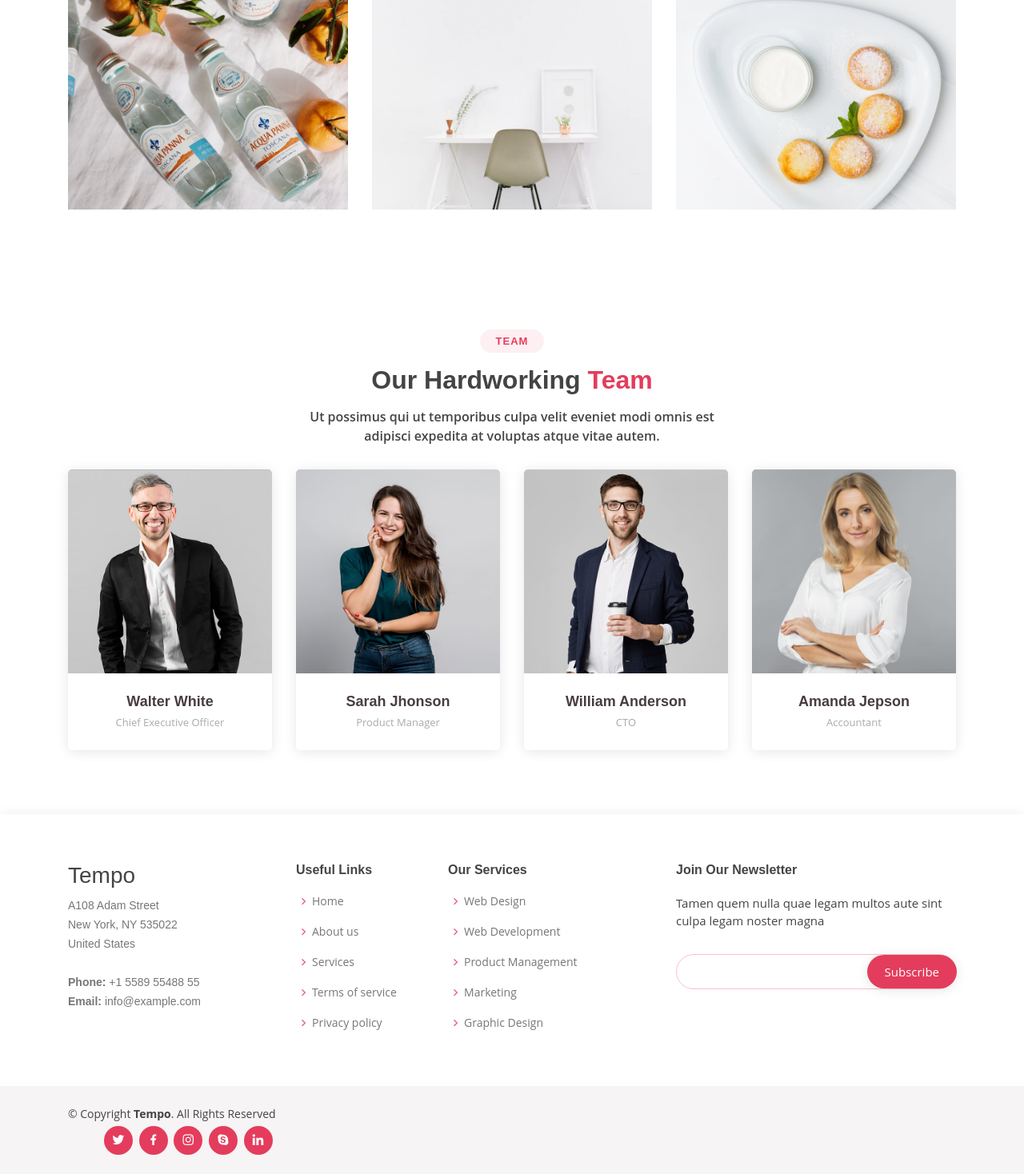
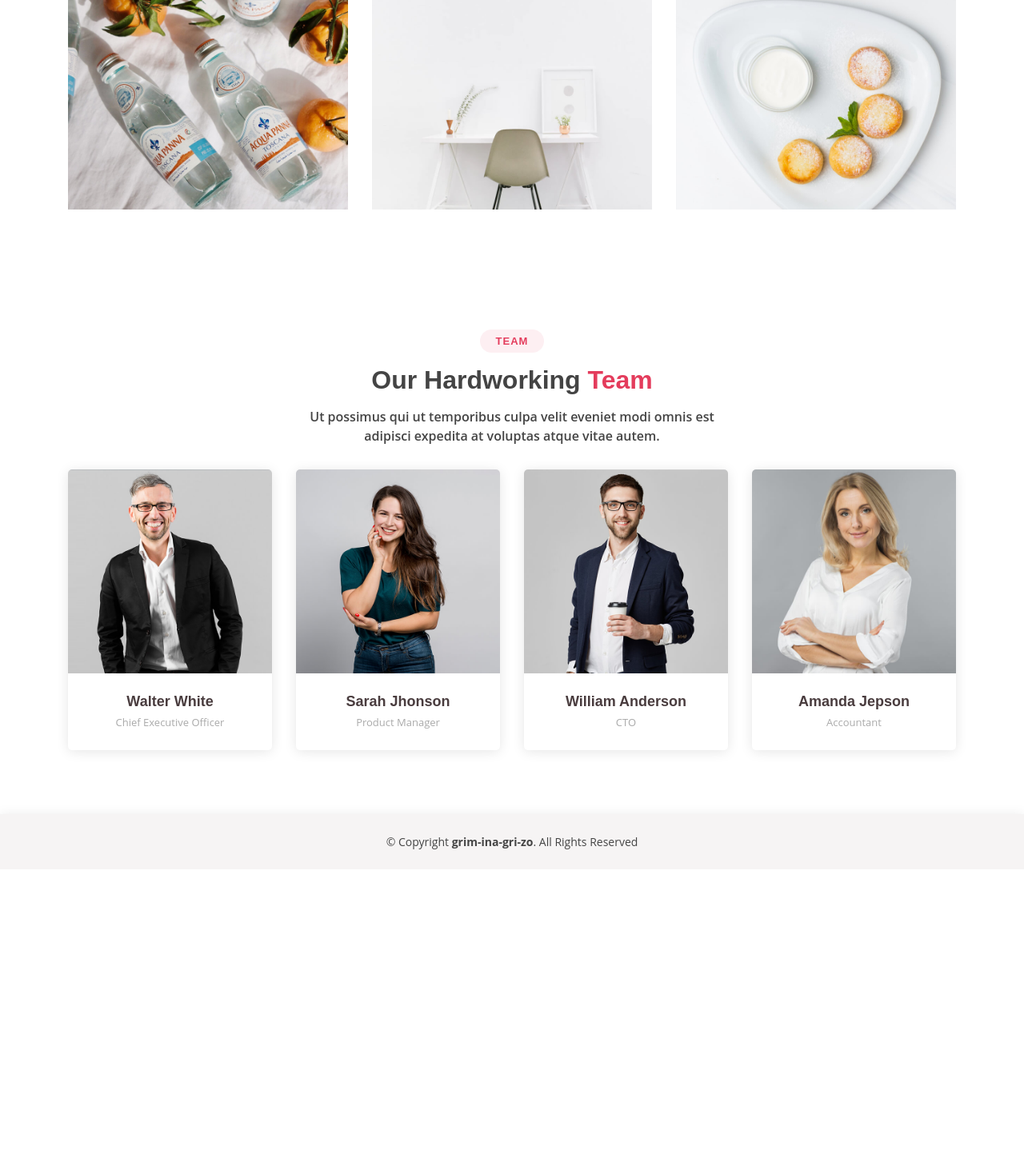
Before and after one commit to rafinkang/masterpiece, a Django app: page / in a window 1280 px wide. Shown: the part 2582-4050 px from the top of the page at 80% size. After the commit the page ends 3644 px from the top, so only its background shows below. Run offline with Django 3.2, Linux system fonts and the light colour scheme; some libraries are stand-ins or nearby versions.

Commit message:
footer modify

```diff
--- a/masterpiece/static/assets/css/style.css
+++ b/masterpiece/static/assets/css/style.css
@@ -8,9 +8,6 @@
 /*--------------------------------------------------------------
 # General
 --------------------------------------------------------------*/
-html, body{
-  height: 100%;
-}
 body {
   font-family: "Open Sans", sans-serif;
   color: #444444;
@@ -460,7 +457,6 @@ h1, h2, h3, h4, h5, h6 {
 --------------------------------------------------------------*/
 section {
   padding: 60px 0;
-  height: 100%;
 }
 
 .section-bg {
--- a/masterpiece/templates/frame/footer.html
+++ b/masterpiece/templates/frame/footer.html
@@ -1,70 +1,10 @@
 <!-- ======= Footer ======= -->
 <footer id="footer">
-    <div class="footer-top">
-        <div class="container">
-        <div class="row">
-
-            <div class="col-lg-3 col-md-6 footer-contact">
-            <h3>Tempo</h3>
-            <p>
-                A108 Adam Street <br>
-                New York, NY 535022<br>
-                United States <br><br>
-                <strong>Phone:</strong> +1 5589 55488 55<br>
-                <strong>Email:</strong> info@example.com<br>
-            </p>
+    <div class="container py-4">
+        <div class="mr-md-auto text-center text-md-center">
+            <div class="copyright">
+                &copy; Copyright <strong><span>grim-ina-gri-zo</span></strong>. All Rights Reserved
             </div>
-
-            <div class="col-lg-2 col-md-6 footer-links">
-            <h4>Useful Links</h4>
-            <ul>
-                <li><i class="bx bx-chevron-right"></i> <a href="#">Home</a></li>
-                <li><i class="bx bx-chevron-right"></i> <a href="#">About us</a></li>
-                <li><i class="bx bx-chevron-right"></i> <a href="#">Services</a></li>
-                <li><i class="bx bx-chevron-right"></i> <a href="#">Terms of service</a></li>
-                <li><i class="bx bx-chevron-right"></i> <a href="#">Privacy policy</a></li>
-            </ul>
-            </div>
-
-            <div class="col-lg-3 col-md-6 footer-links">
-            <h4>Our Services</h4>
-            <ul>
-                <li><i class="bx bx-chevron-right"></i> <a href="#">Web Design</a></li>
-                <li><i class="bx bx-chevron-right"></i> <a href="#">Web Development</a></li>
-                <li><i class="bx bx-chevron-right"></i> <a href="#">Product Management</a></li>
-                <li><i class="bx bx-chevron-right"></i> <a href="#">Marketing</a></li>
-                <li><i class="bx bx-chevron-right"></i> <a href="#">Graphic Design</a></li>
-            </ul>
-            </div>
-
-            <div class="col-lg-4 col-md-6 footer-newsletter">
-            <h4>Join Our Newsletter</h4>
-            <p>Tamen quem nulla quae legam multos aute sint culpa legam noster magna</p>
-            <form action="" method="post">
-                <input type="email" name="email"><input type="submit" value="Subscribe">
-            </form>
-            </div>
-
-        </div>
-        </div>
-    </div>
-
-    <div class="container d-md-flex py-4">
-
-        <div class="mr-md-auto text-center text-md-left">
-        <div class="copyright">
-            &copy; Copyright <strong><span>Tempo</span></strong>. All Rights Reserved
-        </div>
-        <div class="credits"
-            Designed by BootstrapMade
-        </div>
-        </div>
-        <div class="social-links text-center text-md-right pt-3 pt-md-0">
-        <a href="#" class="twitter"><i class="bx bxl-twitter"></i></a>
-        <a href="#" class="facebook"><i class="bx bxl-facebook"></i></a>
-        <a href="#" class="instagram"><i class="bx bxl-instagram"></i></a>
-        <a href="#" class="google-plus"><i class="bx bxl-skype"></i></a>
-        <a href="#" class="linkedin"><i class="bx bxl-linkedin"></i></a>
         </div>
     </div>
 </footer><!-- End Footer -->
--- a/masterpiece/templates/frame/header.html
+++ b/masterpiece/templates/frame/header.html
@@ -15,23 +15,6 @@
                 <li {% if request.path == '/pallate/ch-style/'%} class="active" {% endif %}><a href="{% url 'ch_style' %}">명화화</a></li>
                 <li><a href="{% url 'ch_style' %}">색상</a></li>
                 <li><a href="{% url 'ch_style' %}">이미지</a></li>
-                {% comment %} <li class="drop-down"><a href="">Drop Down</a>
-                <ul>
-                    <li><a href="#">Drop Down 1</a></li>
-                    <li class="drop-down"><a href="#">Deep Drop Down</a>
-                    <ul>
-                        <li><a href="#">Deep Drop Down 1</a></li>
-                        <li><a href="#">Deep Drop Down 2</a></li>
-                        <li><a href="#">Deep Drop Down 3</a></li>
-                        <li><a href="#">Deep Drop Down 4</a></li>
-                        <li><a href="#">Deep Drop Down 5</a></li>
-                    </ul>
-                    </li>
-                    <li><a href="#">Drop Down 2</a></li>
-                    <li><a href="#">Drop Down 3</a></li>
-                    <li><a href="#">Drop Down 4</a></li>
-                </ul>
-                </li> {% endcomment %}
             {% endif %}
 
             {% if request.session.user_id %}
--- a/masterpiece/templates/index.html
+++ b/masterpiece/templates/index.html
@@ -35,9 +35,6 @@
   <script src="{% static 'assets/vendor/venobox/venobox.min.js' %}"></script>
   <script src="{% static 'assets/vendor/owl.carousel/owl.carousel.min.js' %}"></script>
 
-  <!-- Template Main JS File -->
-  <script src="{% static 'assets/js/main.js' %}"></script>
-
   <!-- Custom CSS File -->
   <link href="{% static 'css/main_style.css' %}" rel="stylesheet">
   <link href="{% static 'css/pallate_style.css' %}" rel="stylesheet">
@@ -52,5 +49,6 @@
   {% include 'frame/footer.html' %}
 
 </body>
-
+<!-- Template Main JS File -->
+<script src="{% static 'assets/js/main.js' %}"></script>
 </html>
--- a/masterpiece/templates/main.html
+++ b/masterpiece/templates/main.html
@@ -1,4 +1,5 @@
 {% extends 'index.html' %}
+{% load static %}
 
 {% block content %}
 <!-- ======= Hero Section ======= -->
@@ -174,91 +175,91 @@
         <div class="row portfolio-container">
 
             <div class="col-lg-4 col-md-6 portfolio-item filter-app">
-            <img src="masterpiece/static/assets/img/portfolio/portfolio-1.jpg" class="img-fluid" alt="">
+            <img src="{% static 'assets/img/portfolio/portfolio-1.jpg' %}" class="img-fluid" alt="">
             <div class="portfolio-info">
                 <h4>App 1</h4>
                 <p>App</p>
-                <a href="masterpiece/static/assets/img/portfolio/portfolio-1.jpg" data-gall="portfolioGallery" class="venobox preview-link" title="App 1"><i class="bx bx-plus"></i></a>
+                <a href="{% static 'assets/img/portfolio/portfolio-1.jpg' %}" data-gall="portfolioGallery" class="venobox preview-link" title="App 1"><i class="bx bx-plus"></i></a>
                 <a href="{% url 'main' %}" class="details-link" title="More Details"><i class="bx bx-link"></i></a>
             </div>
             </div>
 
             <div class="col-lg-4 col-md-6 portfolio-item filter-web">
-            <img src="masterpiece/static/assets/img/portfolio/portfolio-2.jpg" class="img-fluid" alt="">
+            <img src="{% static 'assets/img/portfolio/portfolio-2.jpg' %}" class="img-fluid" alt="">
             <div class="portfolio-info">
                 <h4>Web 3</h4>
                 <p>Web</p>
-                <a href="masterpiece/static/assets/img/portfolio/portfolio-2.jpg" data-gall="portfolioGallery" class="venobox preview-link" title="Web 3"><i class="bx bx-plus"></i></a>
+                <a href="{% static 'assets/img/portfolio/portfolio-2.jpg' %}" data-gall="portfolioGallery" class="venobox preview-link" title="Web 3"><i class="bx bx-plus"></i></a>
                 <a href="{% url 'main' %}" class="details-link" title="More Details"><i class="bx bx-link"></i></a>
             </div>
             </div>
 
             <div class="col-lg-4 col-md-6 portfolio-item filter-app">
-            <img src="masterpiece/static/assets/img/portfolio/portfolio-3.jpg" class="img-fluid" alt="">
+            <img src="{% static 'assets/img/portfolio/portfolio-3.jpg' %}" class="img-fluid" alt="">
             <div class="portfolio-info">
                 <h4>App 2</h4>
                 <p>App</p>
-                <a href="masterpiece/static/assets/img/portfolio/portfolio-3.jpg" data-gall="portfolioGallery" class="venobox preview-link" title="App 2"><i class="bx bx-plus"></i></a>
+                <a href="{% static 'assets/img/portfolio/portfolio-3.jpg' %}" data-gall="portfolioGallery" class="venobox preview-link" title="App 2"><i class="bx bx-plus"></i></a>
                 <a href="{% url 'main' %}" class="details-link" title="More Details"><i class="bx bx-link"></i></a>
             </div>
             </div>
 
             <div class="col-lg-4 col-md-6 portfolio-item filter-card">
-            <img src="masterpiece/static/assets/img/portfolio/portfolio-4.jpg" class="img-fluid" alt="">
+            <img src="{% static 'assets/img/portfolio/portfolio-4.jpg' %}" class="img-fluid" alt="">
             <div class="portfolio-info">
                 <h4>Card 2</h4>
                 <p>Card</p>
-                <a href="masterpiece/static/assets/img/portfolio/portfolio-4.jpg" data-gall="portfolioGallery" class="venobox preview-link" title="Card 2"><i class="bx bx-plus"></i></a>
+                <a href="{% static 'assets/img/portfolio/portfolio-4.jpg' %}" data-gall="portfolioGallery" class="venobox preview-link" title="Card 2"><i class="bx bx-plus"></i></a>
                 <a href="{% url 'main' %}" class="details-link" title="More Details"><i class="bx bx-link"></i></a>
             </div>
             </div>
 
             <div class="col-lg-4 col-md-6 portfolio-item filter-web">
-            <img src="masterpiece/static/assets/img/portfolio/portfolio-5.jpg" class="img-fluid" alt="">
+            <img src="{% static 'assets/img/portfolio/portfolio-5.jpg' %}" class="img-fluid" alt="">
             <div class="portfolio-info">
                 <h4>Web 2</h4>
                 <p>Web</p>
-                <a href="masterpiece/static/assets/img/portfolio/portfolio-5.jpg" data-gall="portfolioGallery" class="venobox preview-link" title="Web 2"><i class="bx bx-plus"></i></a>
+                <a href="{% static 'assets/img/portfolio/portfolio-5.jpg' %}" data-gall="portfolioGallery" class="venobox preview-link" title="Web 2"><i class="bx bx-plus"></i></a>
                 <a href="{% url 'main' %}" class="details-link" title="More Details"><i class="bx bx-link"></i></a>
             </div>
             </div>
 
             <div class="col-lg-4 col-md-6 portfolio-item filter-app">
-            <img src="masterpiece/static/assets/img/portfolio/portfolio-6.jpg" class="img-fluid" alt="">
+            <img src="{% static 'assets/img/portfolio/portfolio-6.jpg' %}" class="img-fluid" alt="">
             <div class="portfolio-info">
                 <h4>App 3</h4>
                 <p>App</p>
-                <a href="masterpiece/static/assets/img/portfolio/portfolio-6.jpg" data-gall="portfolioGallery" class="venobox preview-link" title="App 3"><i class="bx bx-plus"></i></a>
+                <a href="{% static 'assets/img/portfolio/portfolio-6.jpg' %}" data-gall="portfolioGallery" class="venobox preview-link" title="App 3"><i class="bx bx-plus"></i></a>
                 <a href="{% url 'main' %}" class="details-link" title="More Details"><i class="bx bx-link"></i></a>
             </div>
             </div>
 
             <div class="col-lg-4 col-md-6 portfolio-item filter-card">
-            <img src="masterpiece/static/assets/img/portfolio/portfolio-7.jpg" class="img-fluid" alt="">
+            <img src="{% static 'assets/img/portfolio/portfolio-7.jpg' %}" class="img-fluid" alt="">
             <div class="portfolio-info">
                 <h4>Card 1</h4>
                 <p>Card</p>
-                <a href="masterpiece/static/assets/img/portfolio/portfolio-7.jpg" data-gall="portfolioGallery" class="venobox preview-link" title="Card 1"><i class="bx bx-plus"></i></a>
+                <a href="{% static 'assets/img/portfolio/portfolio-7.jpg' %}" data-gall="portfolioGallery" class="venobox preview-link" title="Card 1"><i class="bx bx-plus"></i></a>
                 <a href="{% url 'main' %}" class="details-link" title="More Details"><i class="bx bx-link"></i></a>
             </div>
             </div>
 
             <div class="col-lg-4 col-md-6 portfolio-item filter-card">
-            <img src="masterpiece/static/assets/img/portfolio/portfolio-8.jpg" class="img-fluid" alt="">
+            <img src="{% static 'assets/img/portfolio/portfolio-8.jpg' %}" class="img-fluid" alt="">
             <div class="portfolio-info">
                 <h4>Card 3</h4>
                 <p>Card</p>
-                <a href="masterpiece/static/assets/img/portfolio/portfolio-8.jpg" data-gall="portfolioGallery" class="venobox preview-link" title="Card 3"><i class="bx bx-plus"></i></a>
+                <a href="{% static 'assets/img/portfolio/portfolio-8.jpg' %}" data-gall="portfolioGallery" class="venobox preview-link" title="Card 3"><i class="bx bx-plus"></i></a>
                 <a href="{% url 'main' %}" class="details-link" title="More Details"><i class="bx bx-link"></i></a>
             </div>
             </div>
 
             <div class="col-lg-4 col-md-6 portfolio-item filter-web">
-            <img src="masterpiece/static/assets/img/portfolio/portfolio-9.jpg" class="img-fluid" alt="">
+            <img src="{% static 'assets/img/portfolio/portfolio-9.jpg' %}" class="img-fluid" alt="">
             <div class="portfolio-info">
                 <h4>Web 3</h4>
                 <p>Web</p>
-                <a href="masterpiece/static/assets/img/portfolio/portfolio-9.jpg" data-gall="portfolioGallery" class="venobox preview-link" title="Web 3"><i class="bx bx-plus"></i></a>
+                <a href="{% static 'assets/img/portfolio/portfolio-9.jpg' %}" data-gall="portfolioGallery" class="venobox preview-link" title="Web 3"><i class="bx bx-plus"></i></a>
                 <a href="portfolio-details.html" class="details-link" title="More Details"><i class="bx bx-link"></i></a>
             </div>
             </div>
@@ -283,7 +284,7 @@
             <div class="col-lg-3 col-md-6 d-flex align-items-stretch">
             <div class="member">
                 <div class="member-img">
-                <img src="masterpiece/static/assets/img/team/team-1.jpg" class="img-fluid" alt="">
+                <img src="{% static 'assets/img/team/team-1.jpg' %}" class="img-fluid" alt="">
                 <div class="social">
                     <a href=""><i class="icofont-twitter"></i></a>
                     <a href=""><i class="icofont-facebook"></i></a>
@@ -301,7 +302,7 @@
             <div class="col-lg-3 col-md-6 d-flex align-items-stretch">
             <div class="member">
                 <div class="member-img">
-                <img src="masterpiece/static/assets/img/team/team-2.jpg" class="img-fluid" alt="">
+                <img src="{% static 'assets/img/team/team-2.jpg' %}" class="img-fluid" alt="">
                 <div class="social">
                     <a href=""><i class="icofont-twitter"></i></a>
                     <a href=""><i class="icofont-facebook"></i></a>
@@ -319,7 +320,7 @@
             <div class="col-lg-3 col-md-6 d-flex align-items-stretch">
             <div class="member">
                 <div class="member-img">
-                <img src="masterpiece/static/assets/img/team/team-3.jpg" class="img-fluid" alt="">
+                <img src="{% static 'assets/img/team/team-3.jpg' %}" class="img-fluid" alt="">
                 <div class="social">
                     <a href=""><i class="icofont-twitter"></i></a>
                     <a href=""><i class="icofont-facebook"></i></a>
@@ -337,7 +338,7 @@
             <div class="col-lg-3 col-md-6 d-flex align-items-stretch">
             <div class="member">
                 <div class="member-img">
-                <img src="masterpiece/static/assets/img/team/team-4.jpg" class="img-fluid" alt="">
+                <img src="{% static 'assets/img/team/team-4.jpg' %}" class="img-fluid" alt="">
                 <div class="social">
                     <a href=""><i class="icofont-twitter"></i></a>
                     <a href=""><i class="icofont-facebook"></i></a>
```
